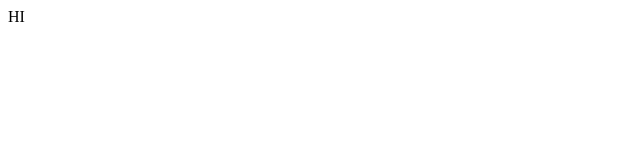
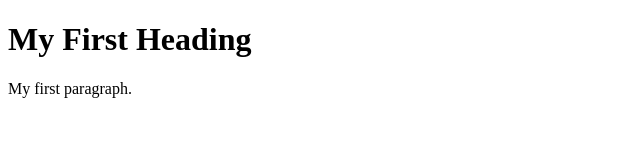
Before and after one commit to MeghanaThatikonda/CSC-6720-Human-Computer-Interaction, a plain HTML site: page index.html in a window 1280 px wide. Shown: the whole page, without its empty margins (0-640 px from the left). Drawn offline with Linux system fonts and the light colour scheme.

Commit message:
Update index.html

```diff
--- a/index.html
+++ b/index.html
@@ -1,6 +1,10 @@
-<head>
+<!DOCTYPE html>
+<html>
+<body>
 
-</head>
-<body>
-    <p>HI</p>
+<h1>My First Heading</h1>
+
+<p>My first paragraph.</p>
+
 </body>
+</html>
```
